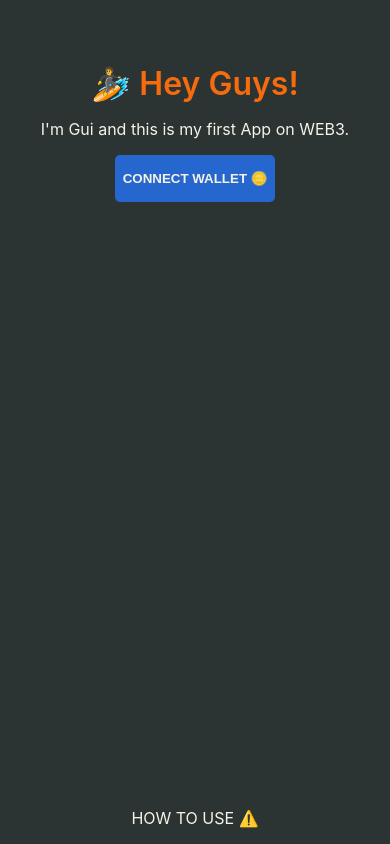
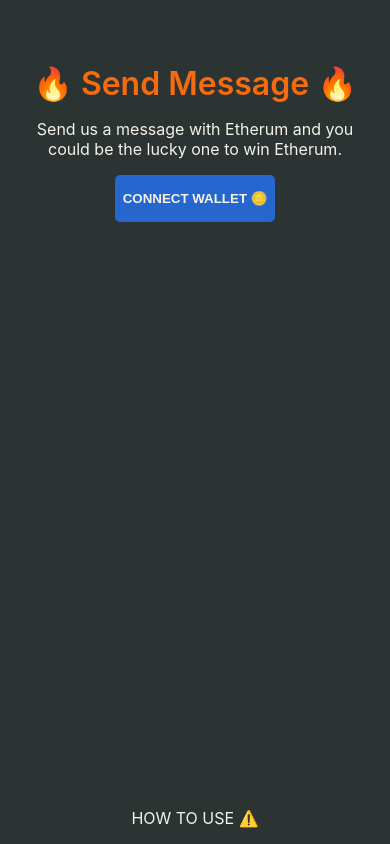
Before and after one commit to GuiiHenriq/web3app, a React (Vite) app: page / in a window 390 px wide. Built offline with nearby package versions, Linux system fonts and the light colour scheme.

Commit message:
change texts and metadata

```diff
--- a/index.html
+++ b/index.html
@@ -6,7 +6,7 @@
     <meta name="theme-color" content="#000000" />
     <meta
       name="description"
-      content="This is my first App on WEB3."
+      content="Send us a message with Etherum and you could be the lucky one to win Etherum."
     />
     <!--
       manifest.json provides metadata used when your web app is installed on a
@@ -21,21 +21,21 @@
       work correctly both with client-side routing and a non-root public URL.
       Learn how to configure a non-root public URL by running `npm run build`.
     -->
-    <title>My First App WEB3</title>
-    <meta name="title" content="My First App WEB3" />
-    <meta name="description" content="This is my first App on WEB3." />
+    <title>🔥 Send Message 🔥</title>
+    <meta name="title" content="Send Message with ETH" />
+    <meta name="description" content="Send us a message with Etherum and you could be the lucky one to win Etherum." />
 
     <!-- Facebook -->
     <meta property="og:type" content="website">
-    <meta property="og:url" content="https://www.web3dev.com.br/">
-    <meta property="og:title" content="My First App WEB3">
-    <meta property="og:description" content="This is my first App on WEB3.">
+    <meta property="og:url" content="https://appweb3.netlify.app/">
+    <meta property="og:title" content="Send Message with ETH">
+    <meta property="og:description" content="Send us a message with Etherum and you could be the lucky one to win Etherum.">
 
     <!-- Twitter -->
     <meta property="twitter:card" content="summary_large_image">
-    <meta property="twitter:url" content="https://www.web3dev.com.br/">
-    <meta property="twitter:title" content="My First App WEB3">
-    <meta property="twitter:description" content="This is my first App on WEB3.">
+    <meta property="twitter:url" content="https://appweb3.netlify.app/">
+    <meta property="twitter:title" content="Send Message with ETH">
+    <meta property="twitter:description" content="Send us a message with Etherum and you could be the lucky one to win Etherum.">
   </head>
   <body>
     <noscript>You need to enable JavaScript to run this app.</noscript>
--- a/src/App.css
+++ b/src/App.css
@@ -11,6 +11,12 @@
   justify-content: center;
   align-items: center;
   width: 100%;
+}
+
+@media only screen and (max-width: 414px) {
+  .dataContainer {
+    width: 90%;
+  }
 }
 
 @media only screen and (min-width: 768px) {
@@ -101,6 +107,12 @@
   margin: 12px 0;
 }
 
+@media only screen and (max-width: 414px) {
+  .cardMessageAddress {
+    font-size: 13px;
+  }
+}
+
 .cardMessageDate {
   font-size: 11px;
   text-align: right;
--- a/src/App.jsx
+++ b/src/App.jsx
@@ -167,9 +167,9 @@ export default function App() {
   return (
     <div className="mainContainer">
       <div className="dataContainer">
-        <div className="header">🏄 Hey Guys!</div>
+        <div className="header">🔥 Send Message 🔥</div>
 
-        <div className="bio">I'm Gui and this is my first App on WEB3.</div>
+        <div className="bio">Send us a message with Etherum and you could be the lucky one to win Etherum.</div>
 
         {!currentAccount && (
           <button className="waveButton" onClick={connectWallet}>
@@ -190,7 +190,7 @@ export default function App() {
             />
 
             <button className="waveButton" onClick={wave}>
-              Talk to Me ✍️
+            Send Message ✍️
             </button>
           </div>
         )}
```
